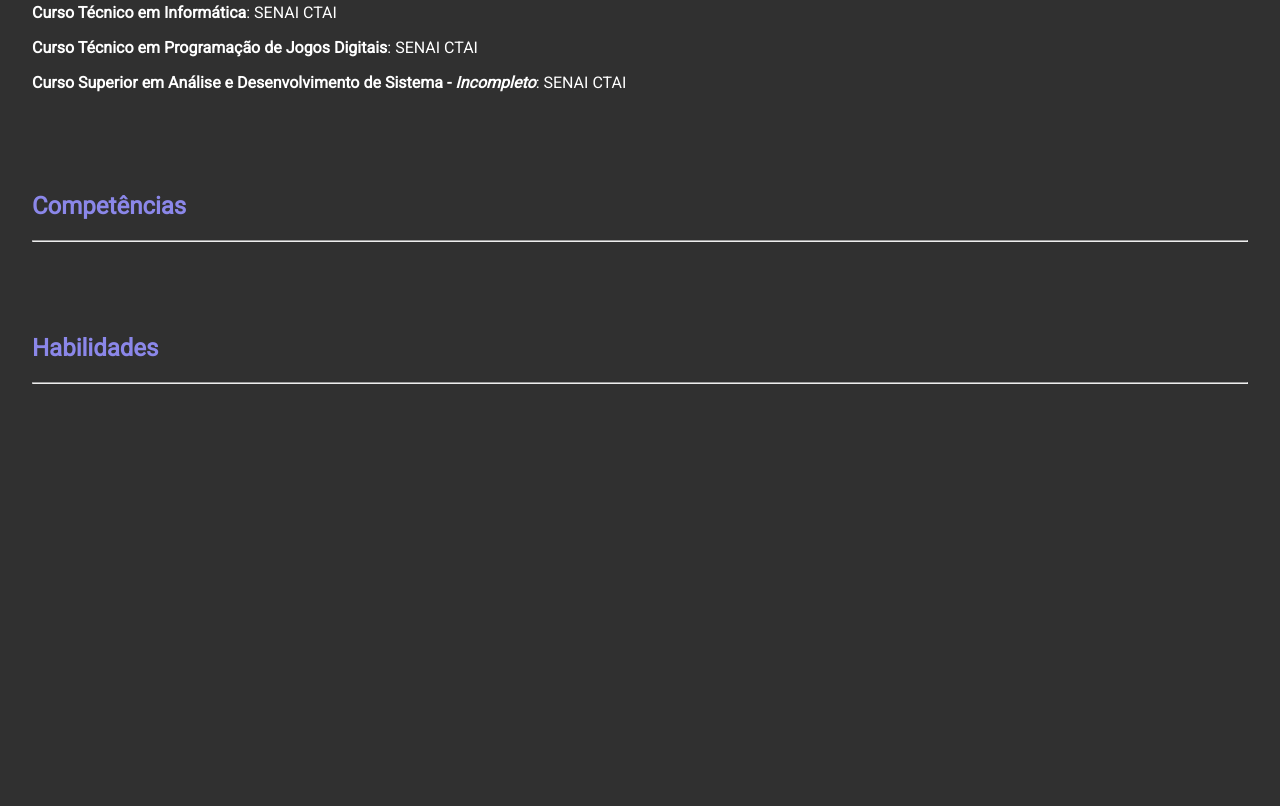
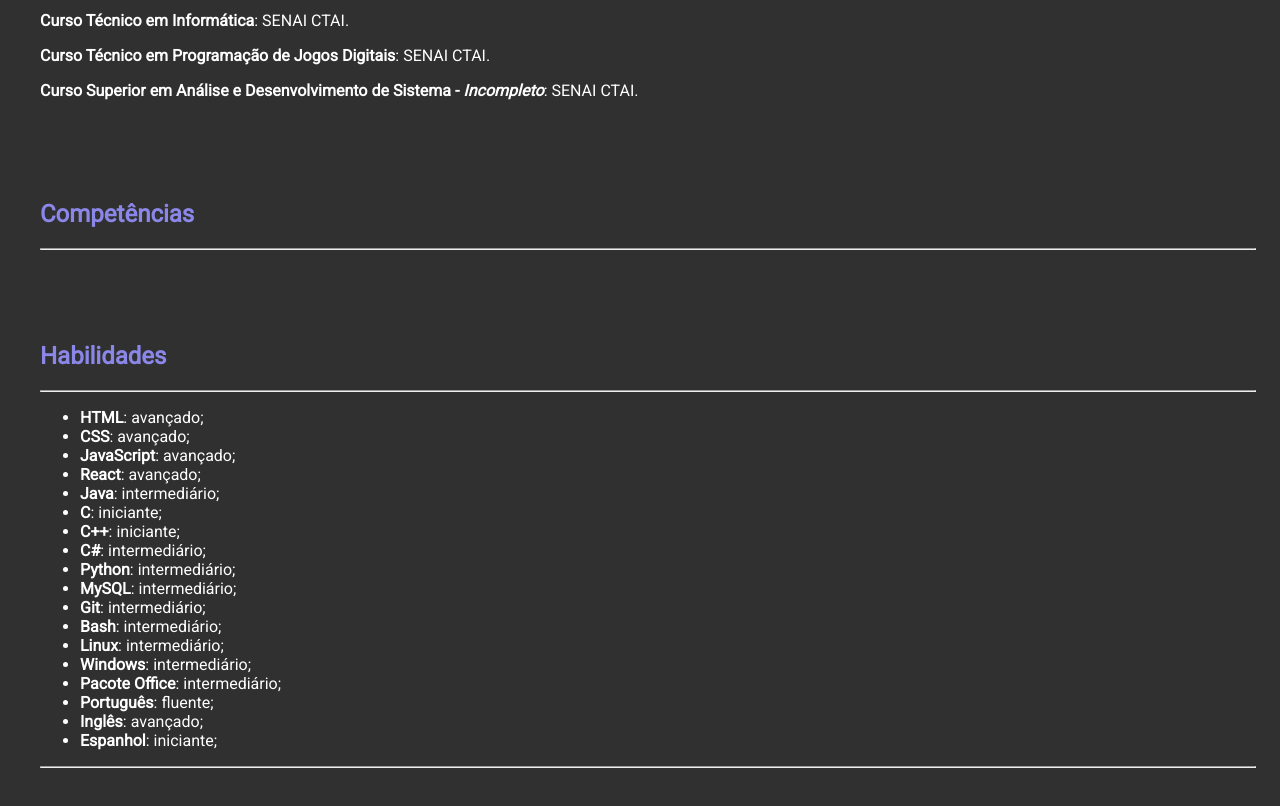
Before and after one commit to CesarVeras/cfs_m1s01_curriculo, a plain HTML site: page index.html in a window 1280 px wide. Shown: the part 752-1558 px from the top of the page. Before the commit the page ends 1176 px from the top, so only its background shows below. Drawn offline with Linux system fonts and the light colour scheme.

Commit message:
Resolvendo a questão 4.

```diff
--- a/index.html
+++ b/index.html
@@ -13,7 +13,7 @@
 			width: 100%;
 			min-height: 100vh;
 			background-color: #303030;
-			color: #FFF;
+			color: #FFF;z
 			margin: 0;
 		}
 
@@ -60,18 +60,41 @@
 	<section class="educacao">
 		<h2>Educação</h2>
 		<hr>
-		<p><strong>1ª e 2ª série</strong>: EEB Profª. Laura Lima</p>
-		<p><strong>3ª e 4ª série</strong>: EEB Instituto Estadual de Educação</p>
-		<p><strong>5ª série até 3º ano</strong>: EEB Colégio Policial Feliciano Nunes Pires</p>
-		<p><strong>Curso Técnico em Informática</strong>: SENAI CTAI</p>
-		<p><strong>Curso Técnico em Programação de Jogos Digitais</strong>: SENAI CTAI</p>
-		<p><strong>Curso Superior em Análise e Desenvolvimento de Sistema - <em>Incompleto</em></strong>: SENAI CTAI</p>
+		<p><strong>1ª e 2ª série</strong>: EEB Profª. Laura Lima.</p>
+		<p><strong>3ª e 4ª série</strong>: EEB Instituto Estadual de Educação.</p>
+		<p><strong>5ª série até 3º ano</strong>: EEB Colégio Policial Feliciano Nunes Pires.</p>
+		<p><strong>Curso Técnico em Informática</strong>: SENAI CTAI.</p>
+		<p><strong>Curso Técnico em Programação de Jogos Digitais</strong>: SENAI CTAI.</p>
+		<p><strong>Curso Superior em Análise e Desenvolvimento de Sistema - <em>Incompleto</em></strong>: SENAI CTAI.</p>
 	</section>
 	<section class="competencias">
 		<h2>Competências</h2>
-		<hr></section>
+		<hr>
+	</section>
 	<section class="habilidades">
 		<h2>Habilidades</h2>
-		<hr></section>
+		<hr>
+		<ul>
+			<li><strong>HTML</strong>: avançado;</li>
+			<li><strong>CSS</strong>: avançado;</li>
+			<li><strong>JavaScript</strong>: avançado;</li>
+			<li><strong>React</strong>: avançado;</li>
+			<li><strong>Java</strong>: intermediário;</li>
+			<li><strong>C</strong>: iniciante;</li>
+			<li><strong>C++</strong>: iniciante;</li>
+			<li><strong>C#</strong>: intermediário;</li>
+			<li><strong>Python</strong>: intermediário;</li>
+			<li><strong>MySQL</strong>: intermediário;</li>
+			<li><strong>Git</strong>: intermediário;</li>
+			<li><strong>Bash</strong>: intermediário;</li>
+			<li><strong>Linux</strong>: intermediário;</li>
+			<li><strong>Windows</strong>: intermediário;</li>
+			<li><strong>Pacote Office</strong>: intermediário;</li>
+			<li><strong>Português</strong>: fluente;</li>
+			<li><strong>Inglês</strong>: avançado;</li>
+			<li><strong>Espanhol</strong>: iniciante;</li>
+		</ul>
+		<hr>
+	</section>
 </body>
 </html>
```
